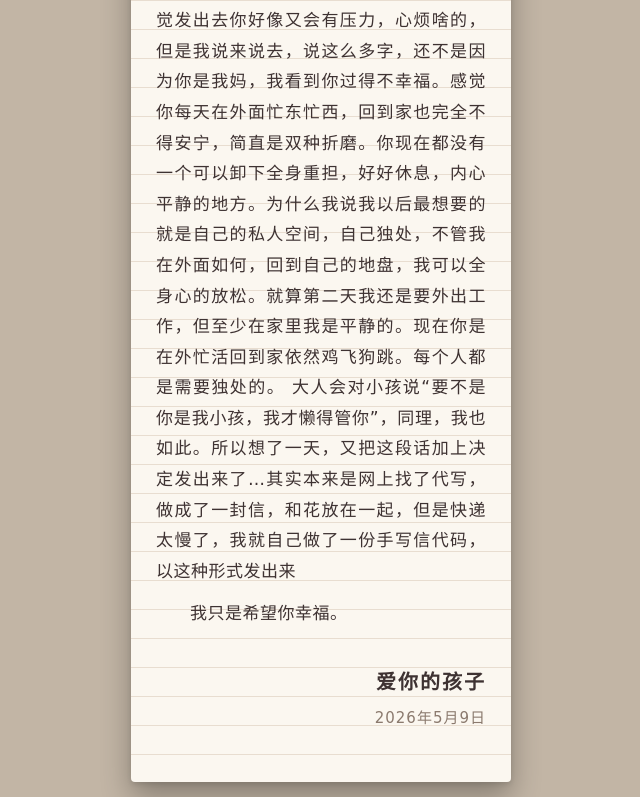
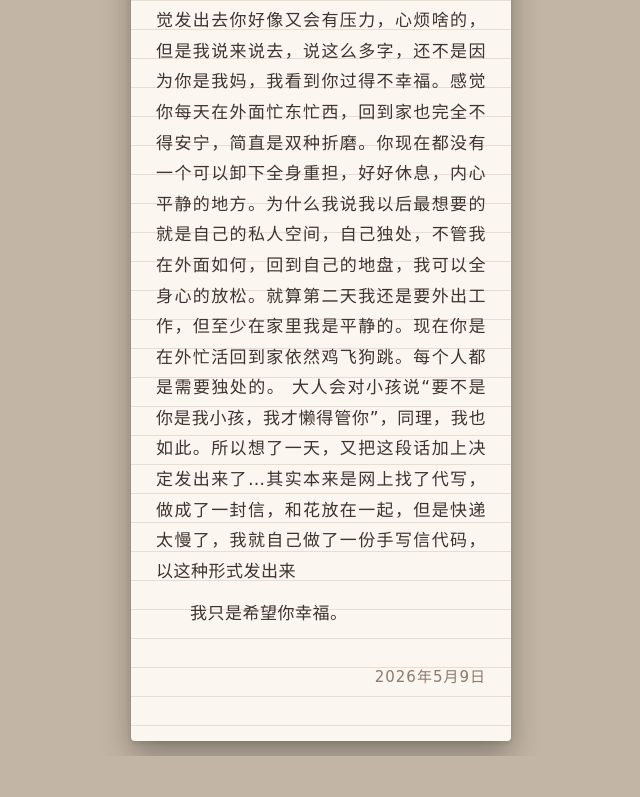
Before and after one commit to zrtong61-netizen/letter, a plain HTML site: page index.html in a window 1280 px wide. Shown: the part 3726-4523 px from the top of the page, without its empty margins (319-959 px from the left). After the commit the page ends 4482 px from the top, so only its background shows below. Drawn offline with Linux system fonts and the light colour scheme.

Commit message:
Update index.html

```diff
--- a/index.html
+++ b/index.html
@@ -164,11 +164,12 @@
 
     <div class="content">
         <p>我其实晚上打完这些字，第二天白天又后悔了，又在想到底要不要发给你，感觉发出去你好像又会有压力，心烦啥的，但是我说来说去，说这么多字，还不是因为你是我妈，我看到你过得不幸福。感觉你每天在外面忙东忙西，回到家也完全不得安宁，简直是双种折磨。你现在都没有一个可以卸下全身重担，好好休息，内心平静的地方。为什么我说我以后最想要的就是自己的私人空间，自己独处，不管我在外面如何，回到自己的地盘，我可以全身心的放松。就算第二天我还是要外出工作，但至少在家里我是平静的。现在你是在外忙活回到家依然鸡飞狗跳。每个人都是需要独处的。
+
             大人会对小孩说“要不是你是我小孩，我才懒得管你”，同理，我也如此。所以想了一天，又把这段话加上决定发出来了…其实本来是网上找了代写，做成了一封信，和花放在一起，但是快递太慢了，我就自己做了一份手写信代码，以这种形式发出来</p>
         <p>我只是希望你幸福。</p>
     </div>
 
-    <div class="signature">爱你的孩子</div>
+    <div class="signature"></div>
     <div class="date">2026年5月9日</div>
 </div>
 
```
